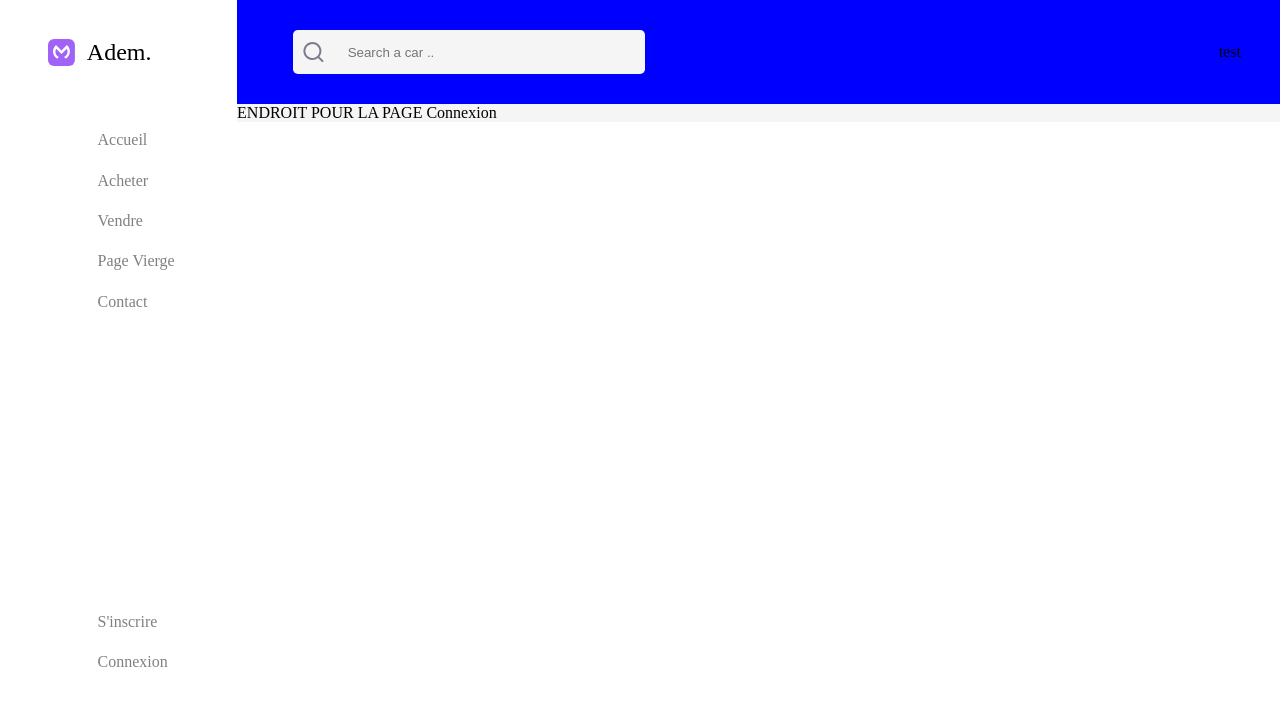
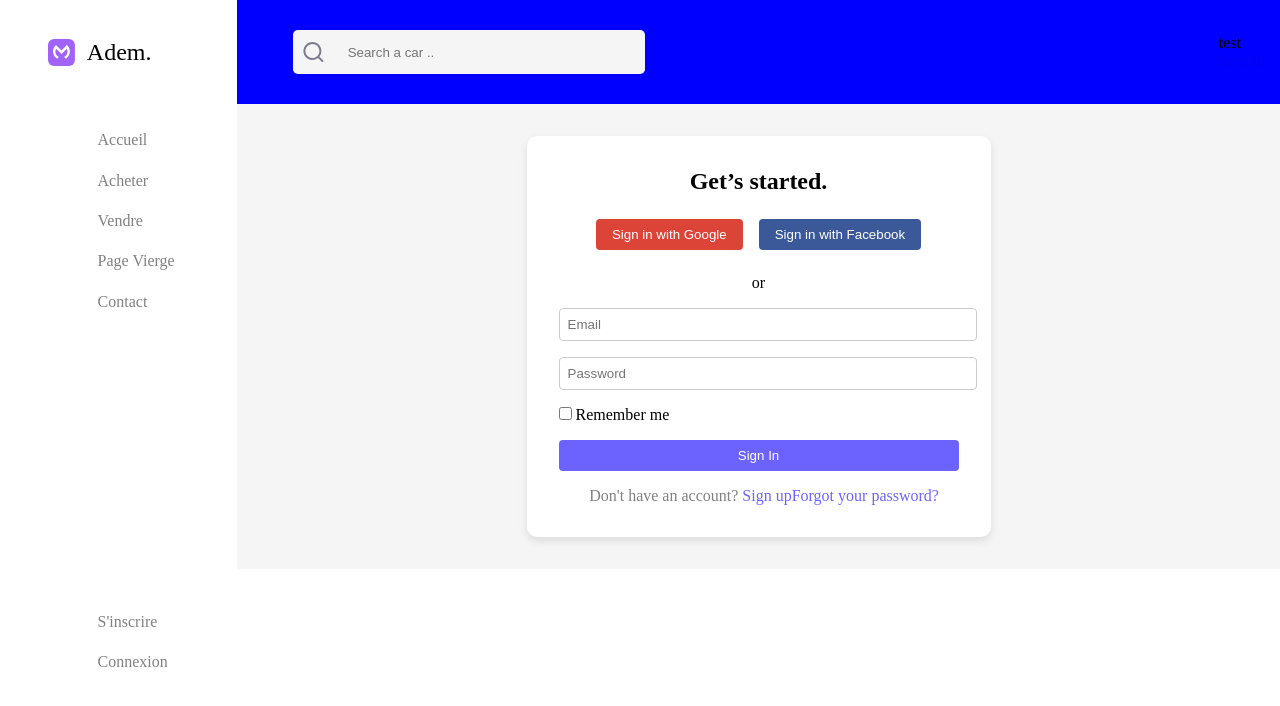
Before and after one commit to RRomeo93/Site-web-Semestre2, a React (Create React App) app: page /se_connecter in a window 1280 px wide. Shown: the top 706 px of the page. Built offline with nearby package versions, Linux system fonts and the light colour scheme; some icons are missing.

Commit message:
Mise à jour 3

```diff
--- a/src/App.js
+++ b/src/App.js
@@ -2,7 +2,7 @@
 // import mon fichier style_navbar.css
 import './css/style_sidebar.css';
 import * as Images from './assets/images';
-import React from 'react';
+import React, { useState } from 'react';
 import { Link } from 'react-router-dom';
 import { BrowserRouter as Router, Route, Routes } from 'react-router-dom';
 import Accueil from './components/Accueil';
@@ -89,6 +89,7 @@ function Sidebar() {
 }
 
 function Nav() {
+  const [isLoggedIn, setIsLoggedIn] = useState(false);
   return <>
     <nav class="Navbar">
       <div class="Navbarleft">
@@ -102,8 +103,16 @@ function Nav() {
         </div>
         <div class="bouton_navbar">
           test
+          <div className="Signconnec">
+        {isLoggedIn ? (
+          <button onClick={() => setIsLoggedIn(false)}>Sign Out</button>
+        ) : (
+          <Link to="/SignIn">Sign In</Link>
+        )}
+      </div>
         </div>
       </div>
+
     </nav>
   </>
 }
--- a/src/components/Connexion.js
+++ b/src/components/Connexion.js
@@ -1,12 +1,59 @@
-import React from 'react';
+import React, { useState } from 'react';
 import '../css/style_connexion.css';
-function Connexion() {
-  return <>
-  <div class="container_connexion">
 
-    ENDROIT POUR LA PAGE Connexion
-  </div>
-  </>;
+function SignIn() {
+  const [email, setEmail] = useState('');
+  const [password, setPassword] = useState('');
+
+  const handleEmailChange = (event) => {
+    setEmail(event.target.value);
+  };
+
+  const handlePasswordChange = (event) => {
+    setPassword(event.target.value);
+  };
+
+  const handleSubmit = (event) => {
+    event.preventDefault();
+    // Logique de gestion de la soumission du formulaire
+  };
+
+  return (
+    <div className="signin-container">
+      <h2>Get’s started.</h2>
+      <div className="social-signin">
+        <button className="google-signin">Sign in with Google</button>
+        <button className="facebook-signin">Sign in with Facebook</button>
+      </div>
+      <div className="signin-or">or</div>
+      <form onSubmit={handleSubmit}>
+        <input
+          type="email"
+          value={email}
+          onChange={handleEmailChange}
+          placeholder="Email"
+          required
+        />
+        <input
+          type="password"
+          value={password}
+          onChange={handlePasswordChange}
+          placeholder="Password"
+          required
+        />
+        <div className="signin-remember">
+          <label>
+            <input type="checkbox" name="remember" /> Remember me
+          </label>
+        </div>
+        <button type="submit" className="signin-button">Sign In</button>
+        <div className="signin-footer">
+          <span>Don't have an account? <a href="/signup">Sign up</a></span>
+          <a href="/forgot-password">Forgot your password?</a>
+        </div>
+      </form>
+    </div>
+  );
 }
 
-export default Connexion;
+export default SignIn;
--- a/src/css/style_connexion.css
+++ b/src/css/style_connexion.css
@@ -0,0 +1,75 @@
+.signin-container {
+    max-width: 400px;
+    margin: 2rem auto;
+    padding: 2rem;
+    background: #fff;
+    border-radius: 10px;
+    box-shadow: 0 4px 8px rgba(0, 0, 0, 0.1);
+    text-align: center;
+  }
+
+  .signin-container h2 {
+    margin-bottom: 1rem;
+  }
+
+  .social-signin {
+    margin-bottom: 1rem;
+  }
+
+  .social-signin button {
+    margin: 0.5rem;
+    padding: 0.5rem 1rem;
+    border: none;
+    border-radius: 4px;
+    cursor: pointer;
+    color: #fff;
+  }
+
+  .google-signin {
+    background-color: #db4437;
+  }
+
+  .facebook-signin {
+    background-color: #3b5998;
+  }
+
+  .signin-or {
+    margin: 1rem 0;
+  }
+
+  input[type="email"],
+  input[type="password"] {
+    width: 100%;
+    margin-bottom: 1rem;
+    padding: 0.5rem;
+    border: 1px solid #ccc;
+    border-radius: 4px;
+  }
+
+  .signin-remember {
+    margin-bottom: 1rem;
+    text-align: left;
+  }
+
+  .signin-button {
+    width: 100%;
+    padding: 0.5rem;
+    background-color: #6c63ff;
+    border: none;
+    border-radius: 4px;
+    color: #fff;
+    cursor: pointer;
+  }
+
+  .signin-footer {
+    margin-top: 1rem;
+  }
+
+  .signin-footer a {
+    color: #6c63ff;
+    text-decoration: none;
+  }
+
+  .signin-footer a:hover {
+    text-decoration: underline;
+  }
```
